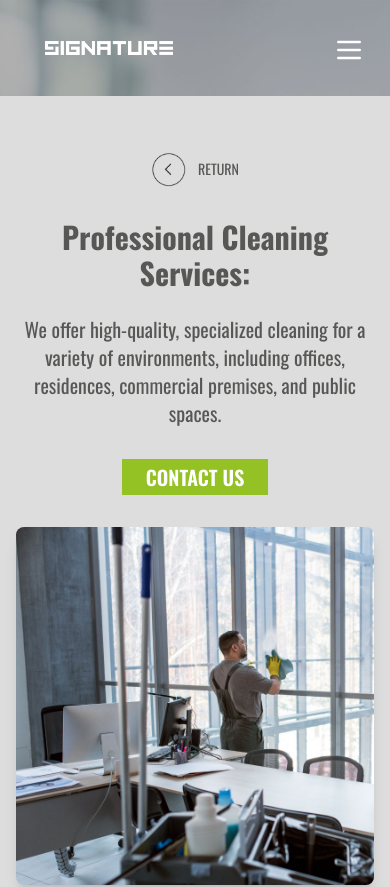
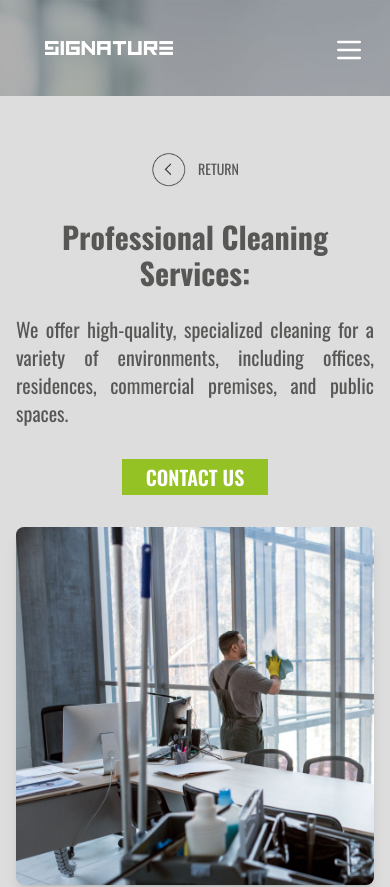
Before and after one commit to AliciaPak25/signature, a React (Vite) app: page /service/1 in a window 390 px wide. Shown: the top 887 px of the page. Built offline with nearby package versions, Linux system fonts and the light colour scheme.

Commit message:
aligned text in service detail page

```diff
--- a/src/components/Nav.jsx
+++ b/src/components/Nav.jsx
@@ -13,11 +13,6 @@ const NavLinks = ({
   disableActive,
 }) => {
   const handleClick = (event, hash) => {
-    /* if (openNavigation) {
-      enablePageScroll();
-      setOpenNavigation(false);
-    }
-    setActiveItem(hash); */
     event.preventDefault(); // Evita la recarga de la página
     if (openNavigation) {
       enablePageScroll();
--- a/src/components/ServiceDetail.jsx
+++ b/src/components/ServiceDetail.jsx
@@ -53,7 +53,7 @@ const ServiceDetail = () => {
         <h2 className="text-3xl md:text-4xl font-bold text-[#575756] mb-6 lg:max-w-md">
           {service.title}
         </h2>
-        <p className="text-xl md:text-2xl text-[#575756] mb-8 md:w-[90%] lg:w-[65%] max-w-xl">
+        <p className="text-xl md:text-2xl text-[#575756] mb-8 md:w-[90%] lg:w-[65%] max-w-xl lg:text-left text-justify">
           {service.description}
         </p>
         <a
```
